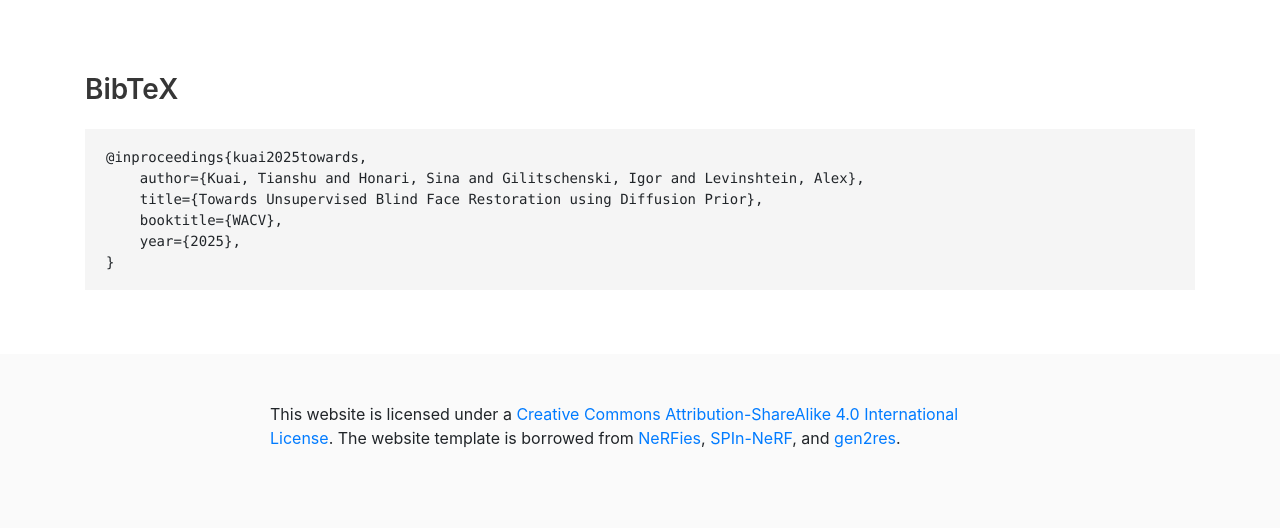
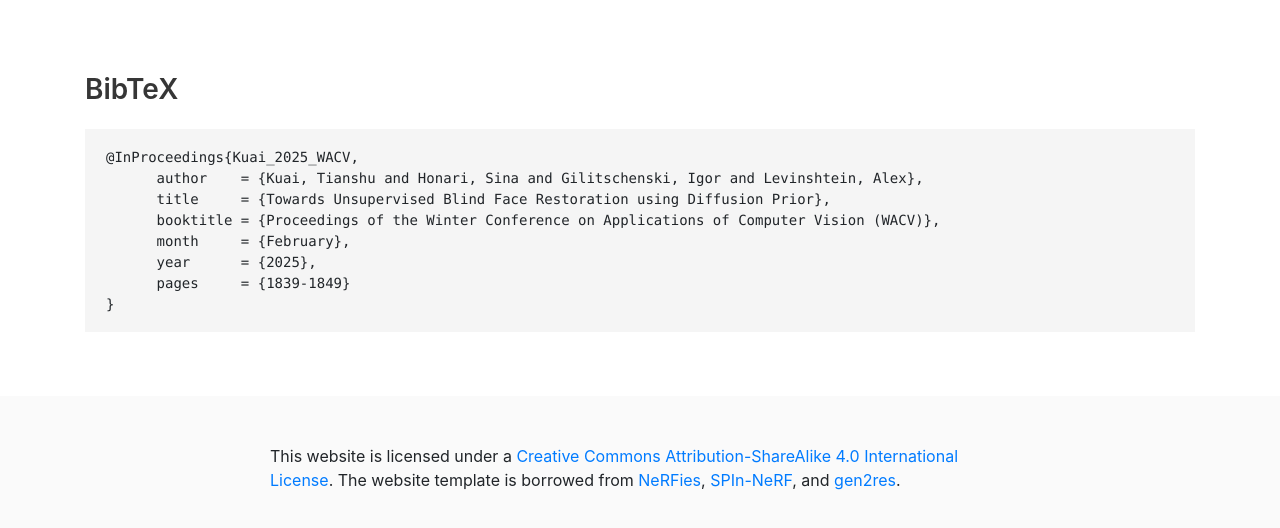
Before and after one commit to DT-BFR/DT-BFR.github.io, a plain HTML site: page index.html in a window 1280 px wide. Shown: the part 5856-6384 px from the top of the page. Drawn offline with nearby package versions, Linux system fonts and the light colour scheme; some icons are missing; a web font is replaced by a local one.

Commit message:
update bibtex

```diff
--- a/index.html
+++ b/index.html
@@ -380,11 +380,13 @@
 <section class="section" id="BibTeX">
   <div class="container is-max-desktop content">
     <h2 class="title">BibTeX</h2>
-    <pre><code>@inproceedings{kuai2025towards,
-    author={Kuai, Tianshu and Honari, Sina and Gilitschenski, Igor and Levinshtein, Alex},
-    title={Towards Unsupervised Blind Face Restoration using Diffusion Prior},
-    booktitle={WACV},
-    year={2025},
+    <pre><code>@InProceedings{Kuai_2025_WACV,
+      author    = {Kuai, Tianshu and Honari, Sina and Gilitschenski, Igor and Levinshtein, Alex},
+      title     = {Towards Unsupervised Blind Face Restoration using Diffusion Prior},
+      booktitle = {Proceedings of the Winter Conference on Applications of Computer Vision (WACV)},
+      month     = {February},
+      year      = {2025},
+      pages     = {1839-1849}
 }</code></pre>
   </div>
 </section>
```
